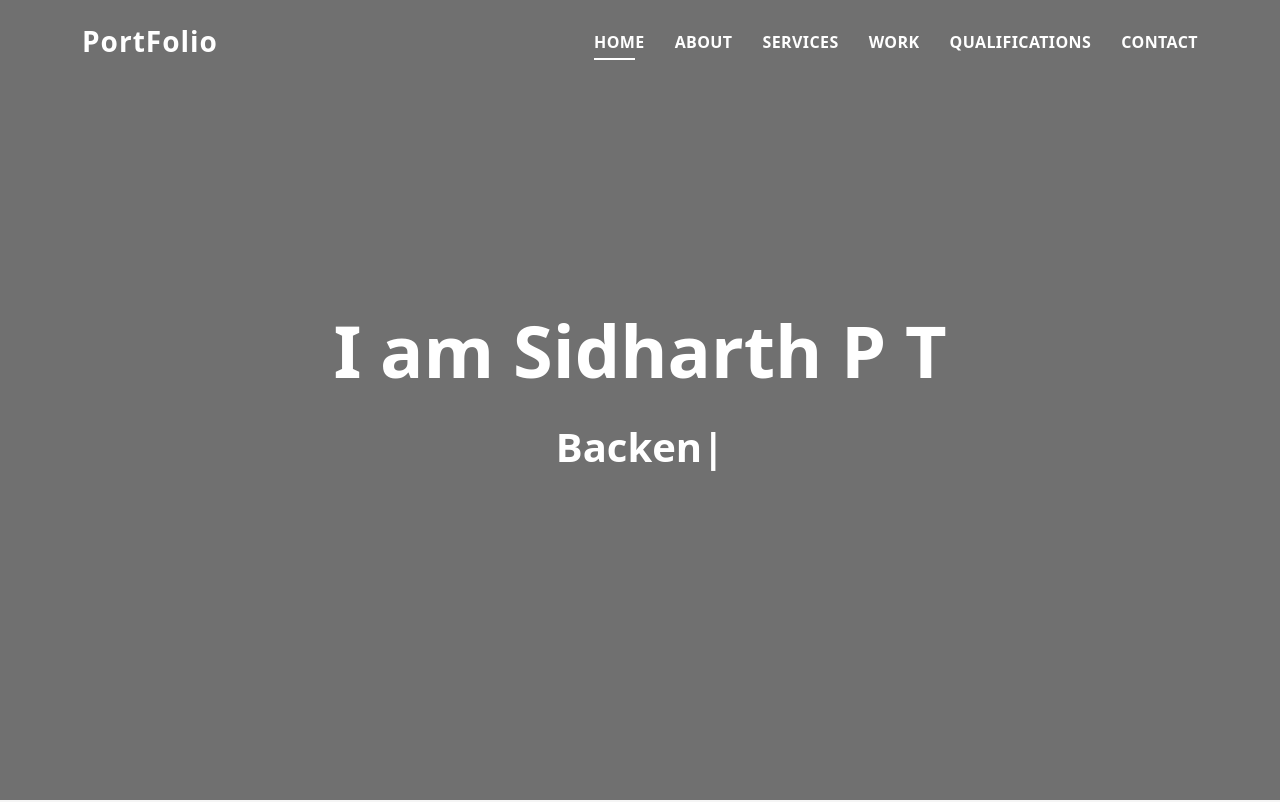
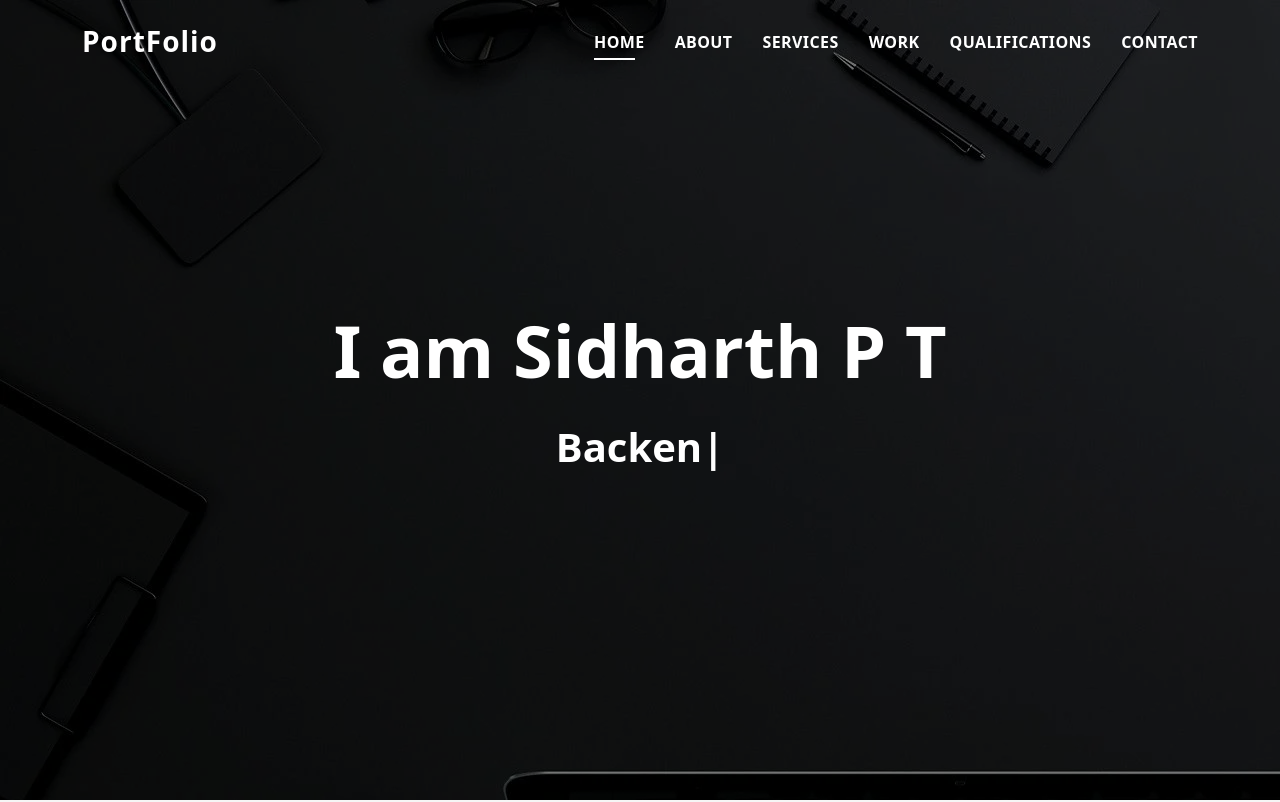
Before and after one commit to sidharth-97/portfolio, a plain HTML site: page index.html in a window 1280 px wide. Shown: the top 802 px of the page. Drawn offline with nearby package versions, Linux system fonts and the light colour scheme; the site is published under a folder, as on GitHub Pages, so addresses that start at the root find nothing.

Commit message:
Update index.html

```diff
--- a/index.html
+++ b/index.html
@@ -68,7 +68,7 @@
   </header><!-- End Header -->
 
   <!-- ======= Hero Section ======= -->
-  <div id="hero" class="hero route bg-image" style="background:url(/assets/img/backg.webp)">
+  <div id="hero" class="hero route bg-image" style="background:url(./assets/img/backg.webp)">
     <div class="overlay-itro"></div>
     <div class="hero-content display-table">
       <div class="table-cell">
```
